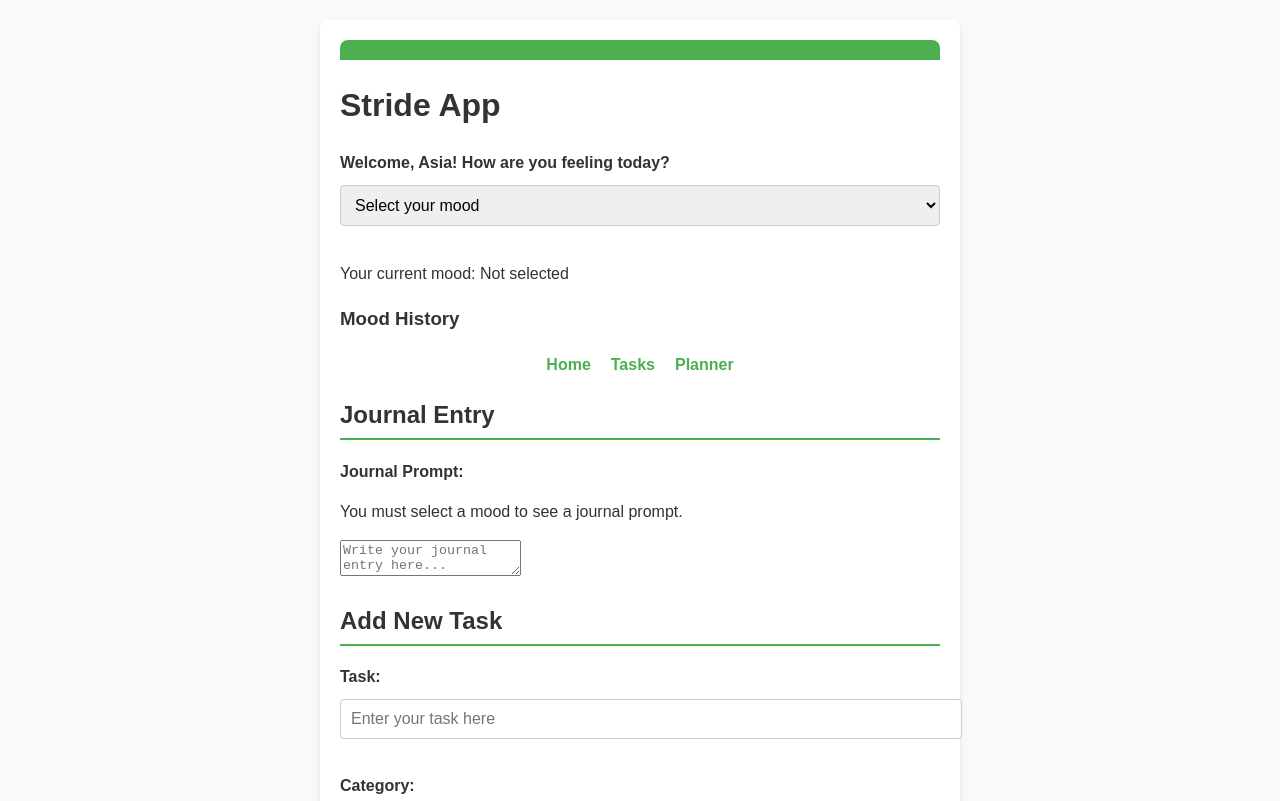
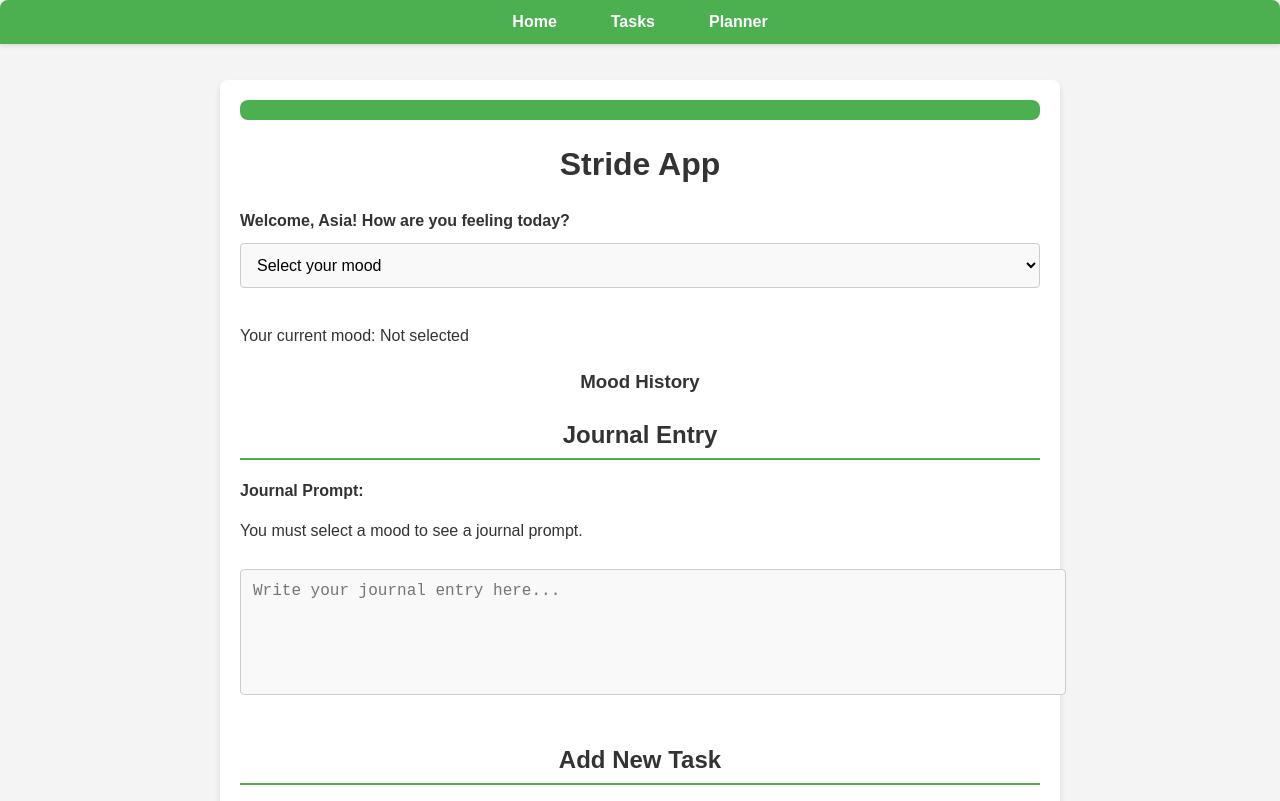
Before and after one commit to asiahaws1/asia-stride-app-project, a plain HTML site: page index.html in a window 1280 px wide. Shown: the top 801 px of the page. Drawn offline with Linux system fonts and the light colour scheme.

Commit message:
fix the css styling for the navbar to make it look better and some bugs with the html.

```diff
--- a/index.css
+++ b/index.css
@@ -1,4 +1,3 @@
-
 body {
   margin: 0;
   padding: 0;
@@ -7,7 +6,6 @@
   color: #333;
   line-height: 1.5;
 }
-
 
 .app-container {
   max-width: 600px;
@@ -18,7 +16,6 @@
   border-radius: 8px;
 }
 
-
 #current-date {
   background-color: #4caf50;
   color: white;
@@ -28,29 +25,33 @@
   text-align: center;
 }
 
+.navbar {
+  background-color: #4caf50;
+  padding: 10px 0;
+  border-radius: 8px 8px 0 0;
+}
+
 .navbar ul {
-    list-style: none;
-    padding: 0;
   display: flex;
   justify-content: center;
+  list-style: none;
   gap: 20px;
-    margin: 20px 0;
-  }
-
-  .navbar li {
-    display: inline;
+  padding: 0;
+  margin: 0;
 }
 
 .navbar a {
   text-decoration: none;
-    color: #4caf50;
+  color: white;
   font-weight: bold;
+  font-size: 1rem;
+  padding: 8px 12px;
+  border-radius: 4px;
 }
 
 .navbar a:hover {
-    text-decoration: underline;
+  background-color: #45a049;
 }
-
 
 label {
   display: block;
@@ -58,7 +59,10 @@
   font-weight: bold;
 }
 
-  input[type="text"], select {
+input[type="text"],
+select,
+textarea,
+input[type="date"] {
   width: 100%;
   padding: 10px;
   margin: 10px 0 20px;
@@ -81,7 +85,6 @@
   background-color: #45a049;
 }
 
-
 h2 {
   margin-top: 20px;
   border-bottom: 2px solid #4caf50;
@@ -103,39 +106,193 @@
   background-color: #f1f1f1;
   border: 1px solid #ccc;
   border-radius: 4px;
+  font-size: 16px;
 }
 
-  #task-list button {
-    background-color: #e74c3c;
+#task-list .edit-btn,
+#task-list .complete-btn {
+  padding: 5px 10px;
   border: none;
   color: white;
   border-radius: 4px;
-    padding: 5px 10px;
   cursor: pointer;
 }
 
-  #task-list button:hover {
+#task-list .edit-btn {
+  background-color: #3498db;
+}
+
+#task-list .edit-btn:hover {
+  background-color: #2980b9;
+}
+
+#task-list .complete-btn {
+  background-color: #e74c3c;
+}
+
+#task-list .complete-btn:hover {
+  background-color: #c0392b;
+}
+body {
+  margin: 0;
+  padding: 0;
+  font-family: Arial, sans-serif;
+  background-color: #f4f4f4;
+  color: #333;
+  line-height: 1.5;
+}
+
+.navbar {
+  position: fixed;
+  top: 0;
+  left: 0;
+  width: 100%;
+  background-color: #4caf50;
+  padding: 10px 0;
+  box-shadow: 0 2px 4px rgba(0, 0, 0, 0.1);
+  z-index: 1000;
+}
+
+.navbar ul {
+  display: flex;
+  justify-content: center;
+  align-items: center;
+  list-style: none;
+  padding: 0;
+  margin: 0;
+  gap: 30px;
+}
+
+.navbar a {
+  text-decoration: none;
+  color: white;
+  font-weight: bold;
+  font-size: 1rem;
+  padding: 8px 12px;
+  border-radius: 4px;
+}
+
+.navbar a:hover {
+  background-color: #45a049;
+}
+
+.app-container {
+  margin: 80px auto 20px;
+  padding: 20px;
+  max-width: 800px;
+  background: #ffffff;
+  box-shadow: 0 4px 6px rgba(0, 0, 0, 0.1);
+  border-radius: 8px;
+}
+
+#current-date {
+  background-color: #4caf50;
+  color: white;
+  font-size: 18px;
+  padding: 10px;
+  text-align: center;
+  margin-bottom: 20px;
+  border-radius: 8px;
+}
+
+label {
+  display: block;
+  margin-top: 15px;
+  font-weight: bold;
+  font-size: 1rem;
+}
+
+input[type="text"],
+select,
+textarea,
+input[type="date"] {
+  width: 100%;
+  padding: 12px;
+  margin: 10px 0 20px;
+  border: 1px solid #ccc;
+  border-radius: 4px;
+  font-size: 16px;
+  background-color: #f9f9f9;
+}
+
+textarea {
+  height: 100px;
+  resize: none;
+}
+
+button {
+  background-color: #4caf50;
+  color: white;
+  border: none;
+  padding: 10px 20px;
+  border-radius: 4px;
+  font-size: 16px;
+  cursor: pointer;
+  display: inline-block;
+}
+
+button:hover {
+  background-color: #45a049;
+}
+
+h1,
+h2,
+h3 {
+  text-align: center;
+  margin-top: 20px;
+}
+
+h2 {
+  border-bottom: 2px solid #4caf50;
+  padding-bottom: 5px;
+}
+
+#task-list {
+  list-style: none;
+  padding: 0;
+  margin: 0;
+}
+
+#task-list li {
+  display: flex;
+  justify-content: space-between;
+  align-items: center;
+  padding: 10px;
+  margin: 10px 0;
+  background-color: #f1f1f1;
+  border: 1px solid #ccc;
+  border-radius: 4px;
+  font-size: 16px;
+}
+
+#task-list .edit-btn,
+#task-list .complete-btn {
+  padding: 5px 10px;
+  border: none;
+  color: white;
+  border-radius: 4px;
+  cursor: pointer;
+}
+
+#task-list .edit-btn {
+  background-color: #3498db;
+}
+
+#task-list .edit-btn:hover {
+  background-color: #2980b9;
+}
+
+#task-list .complete-btn {
+  background-color: #e74c3c;
+}
+
+#task-list .complete-btn:hover {
   background-color: #c0392b;
 }
 
-
 footer {
   text-align: center;
-    font-size: 14px;
-    margin-top: 20px;
-    color: #777;
+  margin: 20px 0;
+  font-size: 0.9rem;
+  color: #666;
 }
-
-  #task-list .complete-btn {
-    margin-left: 10px;
-    background-color: #4caf50;
-    color: white;
-    border: none;
-    border-radius: 4px;
-    padding: 5px 10px;
-    cursor: pointer;
-  }
-
-  #task-list .complete-btn:hover {
-    background-color: #45a049;
-  }
--- a/index.html
+++ b/index.html
@@ -10,12 +10,16 @@
 
 <body>
   <div class="app-container">
+    <nav class="navbar">
+      <ul>
+        <li><a href="#home">Home</a></li>
+        <li><a href="#tasks">Tasks</a></li>
+        <li><a href="#planner">Planner</a></li>
+      </ul>
+    </nav>
 
     <div id="current-date" aria-label="Today's Date"></div>
-
-
     <h1>Stride App</h1>
-
 
     <label for="mood-select">Welcome, Asia! How are you feeling today?</label>
     <select id="mood-select">
@@ -28,47 +32,29 @@
     </select>
     <p>Your current mood: <span id="mood-display">Not selected</span></p>
 
-
     <h3>Mood History</h3>
     <ul id="mood-history"></ul>
 
-
-    <div>
-      <nav class="navbar">
-        <ul>
-          <li><a href="#home">Home</a></li>
-          <li><a href="#tasks">Tasks</a></li>
-          <li><a href="#planner">Planner</a></li>
-        </ul>
-      </nav>
-    </div>
-
     <h2>Journal Entry</h2>
-<label for="journal-prompt">Journal Prompt:</label>
-<p id="journal-prompt">You must select a mood to see a journal prompt.</p>
-
-<textarea id="journal-entry" placeholder="Write your journal entry here..."></textarea>
-
+    <label for="journal-prompt">Journal Prompt:</label>
+    <p id="journal-prompt">You must select a mood to see a journal prompt.</p>
+    <textarea id="journal-entry" placeholder="Write your journal entry here..."></textarea>
 
     <h2>Add New Task</h2>
     <label for="new-task">Task:</label>
     <input type="text" id="new-task" placeholder="Enter your task here">
 
-
     <label for="task-category">Category:</label>
     <input type="text" id="task-category" placeholder="Enter task category (e.g., Work, Personal)">
-
 
     <label for="task-due-date">Due Date:</label>
     <input type="date" id="task-due-date">
 
     <button id="add-task">Add Task</button>
 
-
     <h2>Task List</h2>
     <ul id="task-list"></ul>
   </div>
-
 
   <script src="index.js"></script>
 </body>
```
Lines whose indentation alone changed are shown as unchanged.
